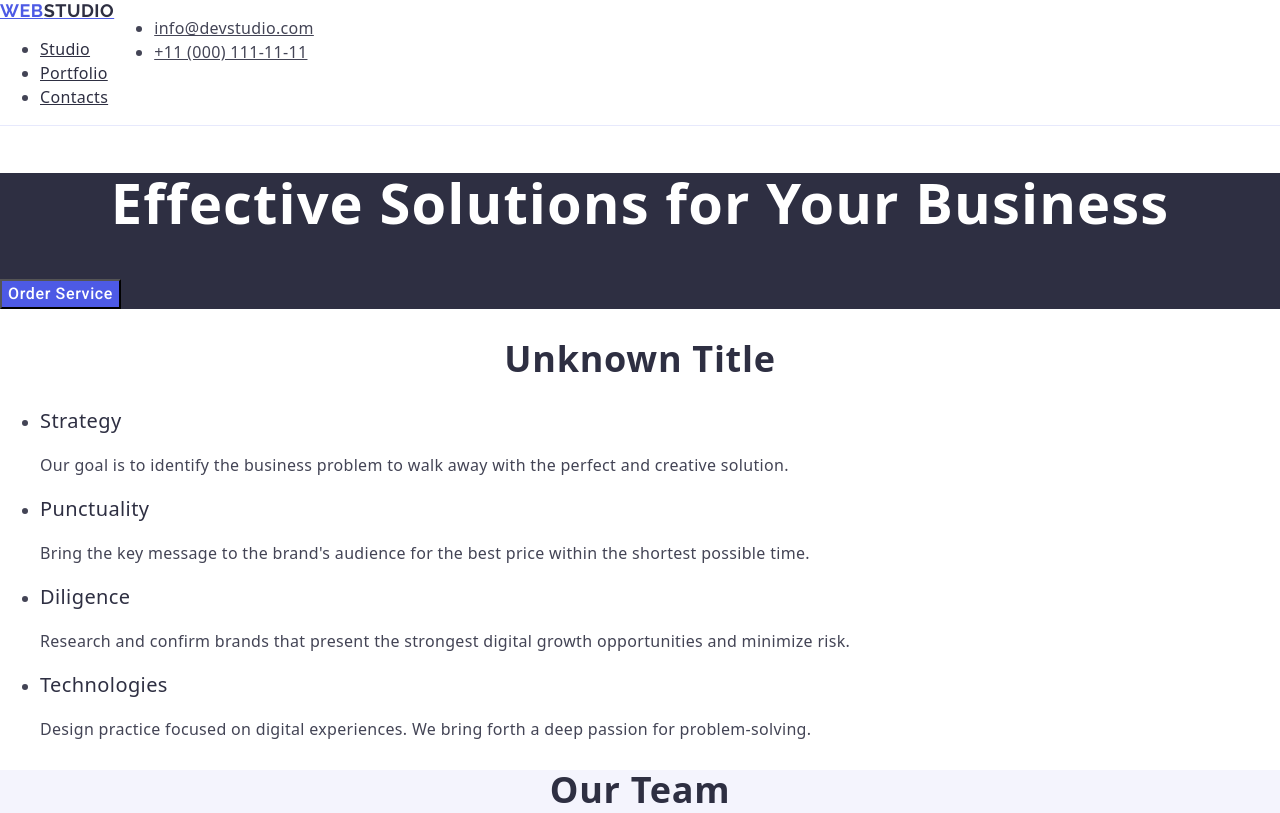
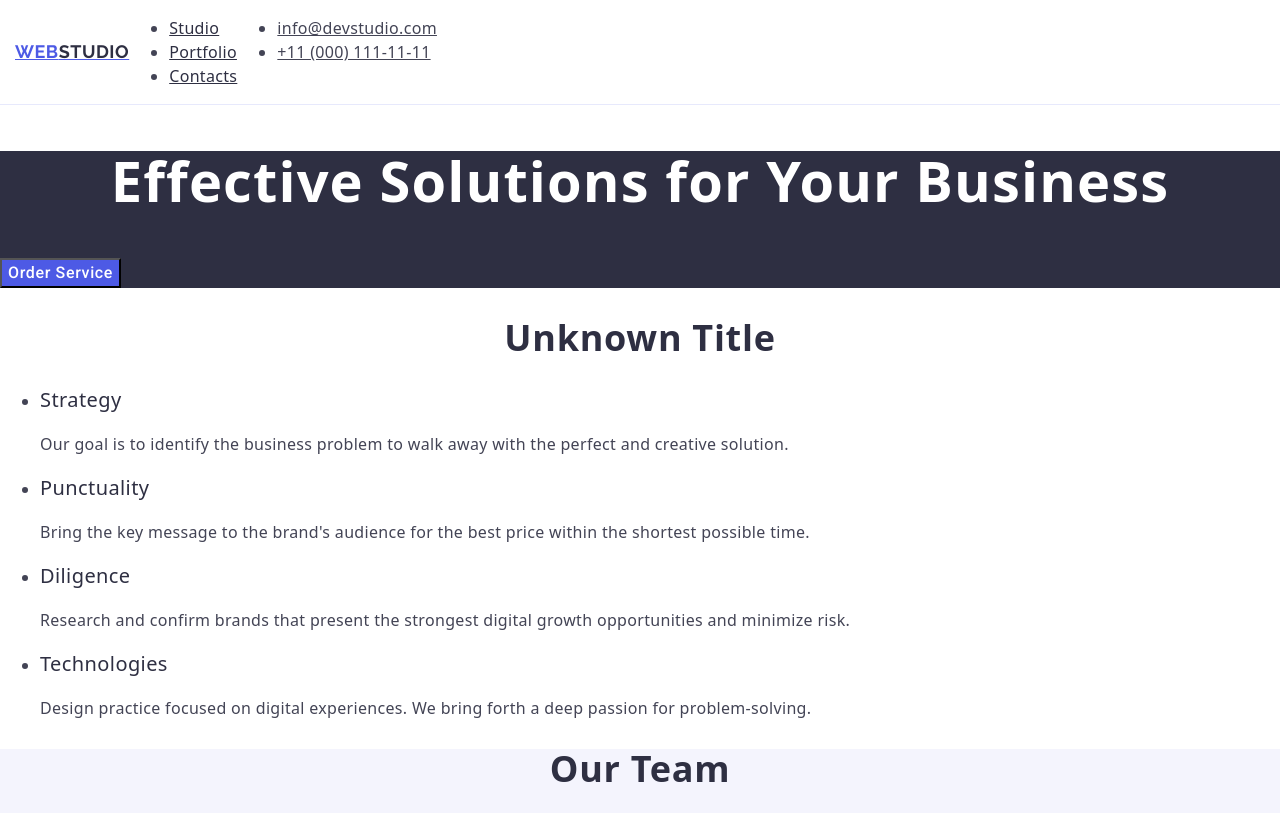
Before and after one commit to EneAndrei789/goit-markup-hw-03, a plain HTML site: page index.html in a window 1280 px wide. Shown: the top 813 px of the page. Drawn offline with nearby package versions, Linux system fonts and the light colour scheme.

Commit message:
summit 5

```diff
--- a/css/index.css
+++ b/css/index.css
@@ -8,9 +8,15 @@ body {
     border-bottom: 1px solid #e7e9fc;
   }
 
+  .header-div-supp {
+    width: 1158px;
+    padding: 0 15px;
+  }
+
   .header-div {
     display: flex;
   }
+
 
   .logo {
     color: #4d5ae5;
@@ -24,6 +30,11 @@ body {
 
   .header-logo {
     color: #2e2f42;
+  }
+
+  .nav-bar {
+    display: flex;
+    align-items: center;
   }
 
   .link-nav,
--- a/index.html
+++ b/index.html
@@ -24,7 +24,7 @@
   </head>
   <body>
     <header class="page-header">
-      <div class="header-div">
+      <div class="header-div header-div-supp">
       <nav class="nav-bar">
         <a class="logo" href="./index.html"
           >Web<span class="header-logo">Studio</span></a
```
